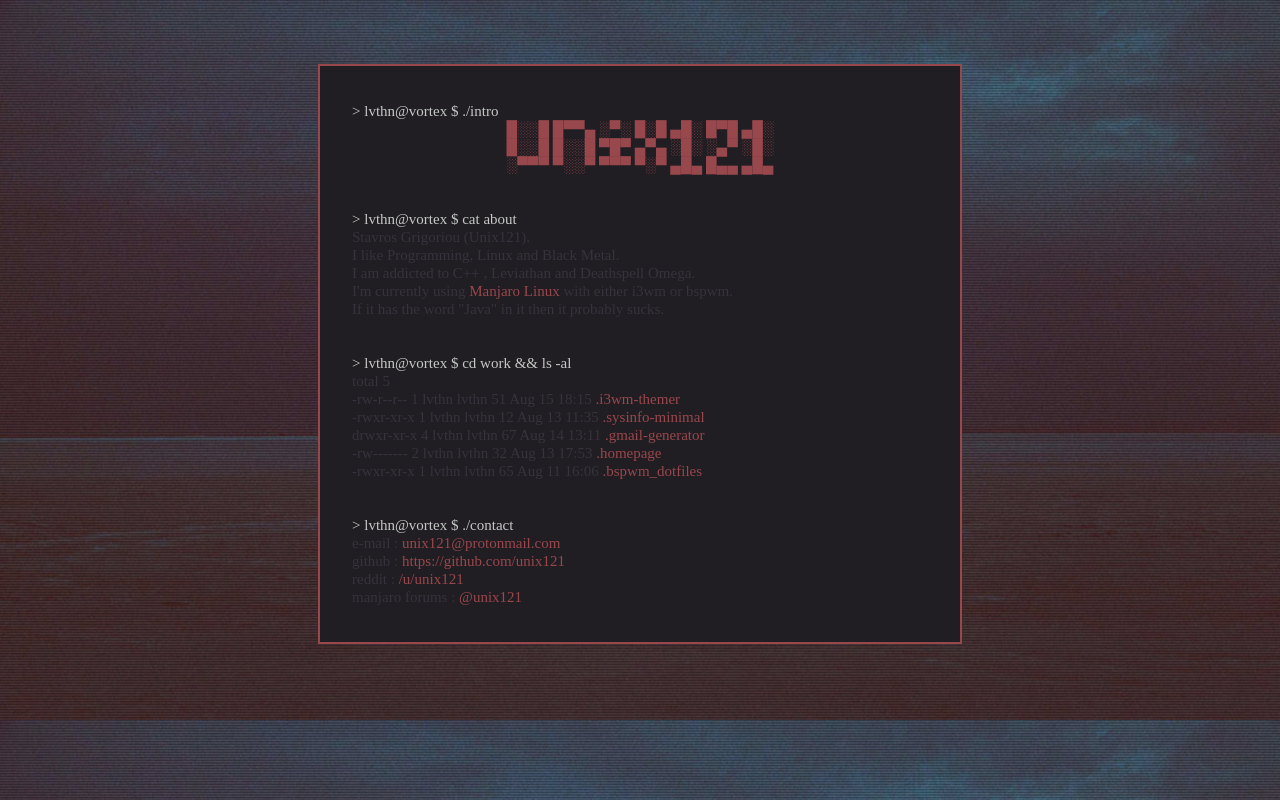
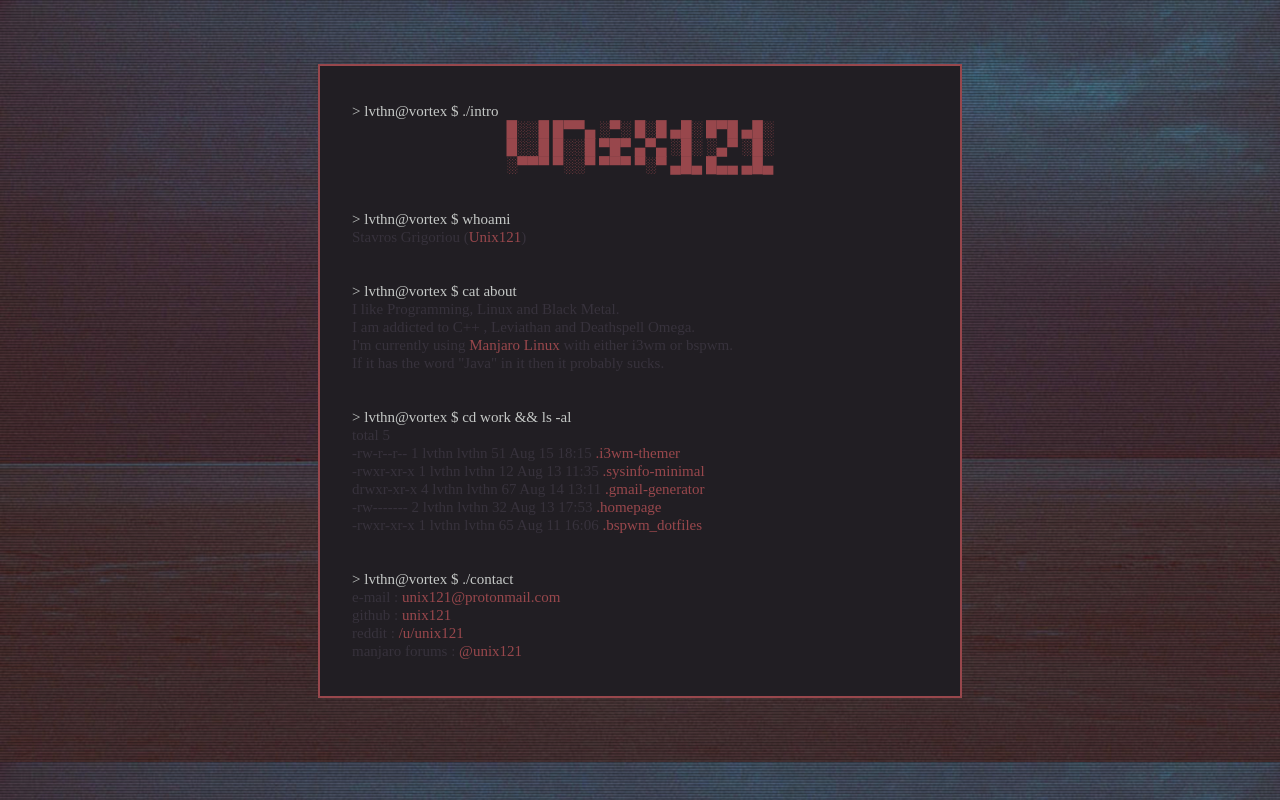
Before and after one commit to unix121/unix121.github.io, a plain HTML site: page index.html in a window 1280 px wide. Drawn offline with Linux system fonts and the light colour scheme; a web font is replaced by a local one.

Commit message:
Aesthetics update

```diff
--- a/index.html
+++ b/index.html
@@ -35,8 +35,12 @@
 
 
             <!-- About -->
+            <ul class="command">> lvthn@vortex $ whoami </ul>
+            <ul class="cat">Stavros Grigoriou (<a href="https://github.com/unix121">Unix121</a>)</ul>
+            <ul></ul>
+            <ul></ul>
+
             <ul class="command">> lvthn@vortex $ cat about</ul>
-            <ul class="cat">Stavros Grigoriou (Unix121).</ul>
             <ul class="cat">I like Programming, Linux and Black Metal.</ul>
             <ul class="cat">I am addicted to C++ , Leviathan and Deathspell Omega.</ul>
             <ul class="cat">I'm currently using <a href="https://manjaro.org">Manjaro Linux</a> with either i3wm or bspwm.</ul>
@@ -60,7 +64,7 @@
             <!-- Contact -->
             <ul class="command">> lvthn@vortex $ ./contact</ul>
             <ul class="cat">e-mail : <a href="mailto:unix121@protonmail.com">unix121@protonmail.com</a></ul>
-            <ul class="cat">github : <a href="https://github.com/unix121">https://github.com/unix121</a></ul>
+            <ul class="cat">github : <a href="https://github.com/unix121">unix121</a></ul>
             <ul class="cat">reddit : <a href="https://reddit.com/u/unix121">/u/unix121</a></ul>
             <ul class="cat">manjaro forums : <a href="https://forum.manjaro.org/u/unix121">@unix121</ul>
             <ul></ul>
```
